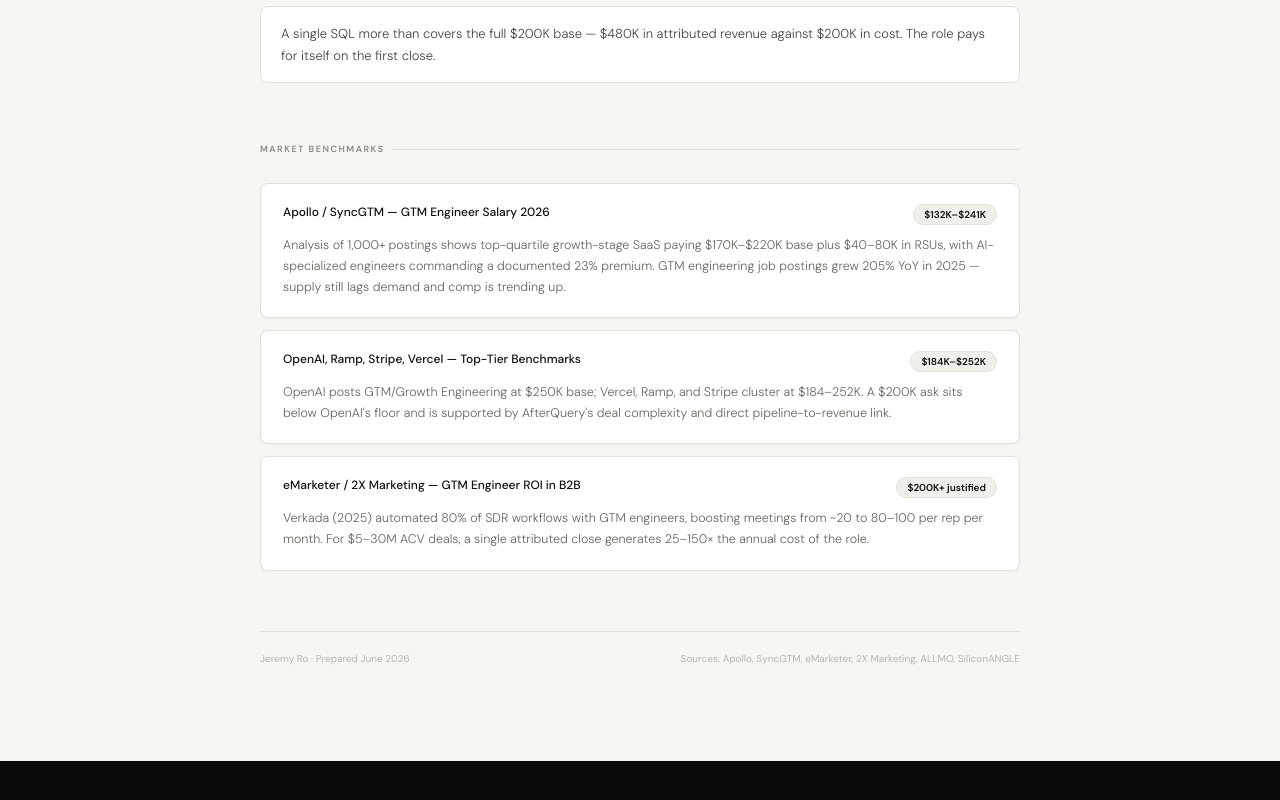
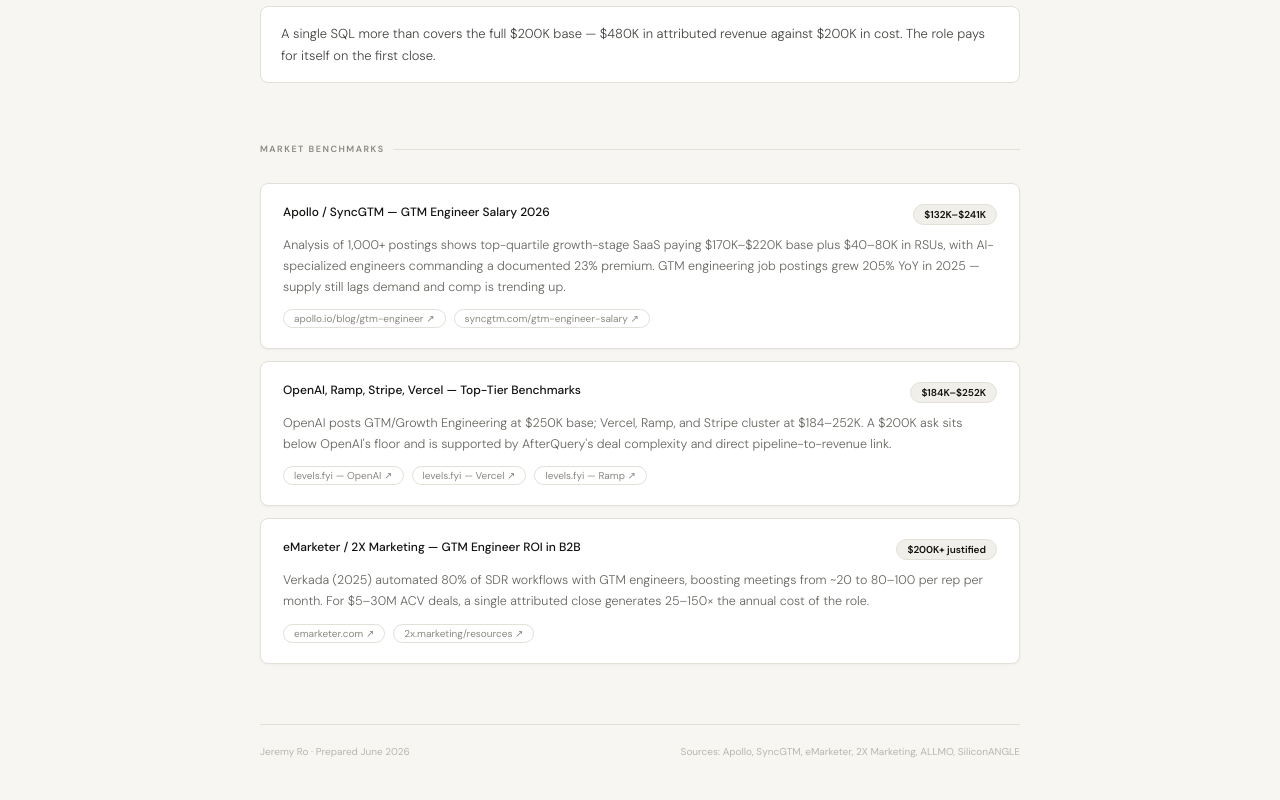
Before and after one commit to jeremyjro/jeremyjro, a Next.js app: page /comp in a window 1280 px wide. Shown: the part 600-1400 px from the top of the page. Before the commit the page ends 1361 px from the top, so only its background shows below. Built offline with nearby package versions, Linux system fonts and the light colour scheme.

Commit message:
Add source links to market benchmark cards

```diff
--- a/app/comp/page.module.css
+++ b/app/comp/page.module.css
@@ -282,6 +282,29 @@
   font-weight: 300;
 }
 
+.sourceLinks {
+  display: flex;
+  flex-wrap: wrap;
+  gap: 8px;
+  margin-top: 12px;
+}
+
+.sourceLink {
+  font-family: 'DM Sans', system-ui, sans-serif;
+  font-size: 10px;
+  color: #8a8880;
+  text-decoration: none;
+  border: 1px solid #e2e0d8;
+  border-radius: 20px;
+  padding: 2px 10px;
+  transition: color 0.15s, border-color 0.15s;
+}
+
+.sourceLink:hover {
+  color: #111110;
+  border-color: #b8b6ae;
+}
+
 /* ── Footer ── */
 
 .footer {
--- a/app/comp/page.tsx
+++ b/app/comp/page.tsx
@@ -115,6 +115,10 @@
                 <span className={styles.badge}>$132K–$241K</span>
               </div>
               <p className={styles.sourceText}>Analysis of 1,000+ postings shows top-quartile growth-stage SaaS paying $170K–$220K base plus $40–80K in RSUs, with AI-specialized engineers commanding a documented 23% premium. GTM engineering job postings grew 205% YoY in 2025 — supply still lags demand and comp is trending up.</p>
+              <div className={styles.sourceLinks}>
+                <a href="https://www.apollo.io/blog/gtm-engineer" target="_blank" rel="noopener noreferrer" className={styles.sourceLink}>apollo.io/blog/gtm-engineer ↗</a>
+                <a href="https://syncgtm.com/gtm-engineer-salary" target="_blank" rel="noopener noreferrer" className={styles.sourceLink}>syncgtm.com/gtm-engineer-salary ↗</a>
+              </div>
             </div>
 
             <div className={styles.sourceCard}>
@@ -123,6 +127,11 @@
                 <span className={styles.badge}>$184K–$252K</span>
               </div>
               <p className={styles.sourceText}>OpenAI posts GTM/Growth Engineering at $250K base; Vercel, Ramp, and Stripe cluster at $184–252K. A $200K ask sits below OpenAI's floor and is supported by AfterQuery's deal complexity and direct pipeline-to-revenue link.</p>
+              <div className={styles.sourceLinks}>
+                <a href="https://www.levels.fyi/companies/openai/salaries/software-engineer/levels/l5/" target="_blank" rel="noopener noreferrer" className={styles.sourceLink}>levels.fyi — OpenAI ↗</a>
+                <a href="https://www.levels.fyi/companies/vercel/salaries/" target="_blank" rel="noopener noreferrer" className={styles.sourceLink}>levels.fyi — Vercel ↗</a>
+                <a href="https://www.levels.fyi/companies/ramp/salaries/" target="_blank" rel="noopener noreferrer" className={styles.sourceLink}>levels.fyi — Ramp ↗</a>
+              </div>
             </div>
 
             <div className={styles.sourceCard}>
@@ -131,6 +140,10 @@
                 <span className={styles.badge}>$200K+ justified</span>
               </div>
               <p className={styles.sourceText}>Verkada (2025) automated 80% of SDR workflows with GTM engineers, boosting meetings from ~20 to 80–100 per rep per month. For $5–30M ACV deals, a single attributed close generates 25–150× the annual cost of the role.</p>
+              <div className={styles.sourceLinks}>
+                <a href="https://www.emarketer.com/topics/category/b2b" target="_blank" rel="noopener noreferrer" className={styles.sourceLink}>emarketer.com ↗</a>
+                <a href="https://2x.marketing/resources" target="_blank" rel="noopener noreferrer" className={styles.sourceLink}>2x.marketing/resources ↗</a>
+              </div>
             </div>
           </div>
         </section>
```
